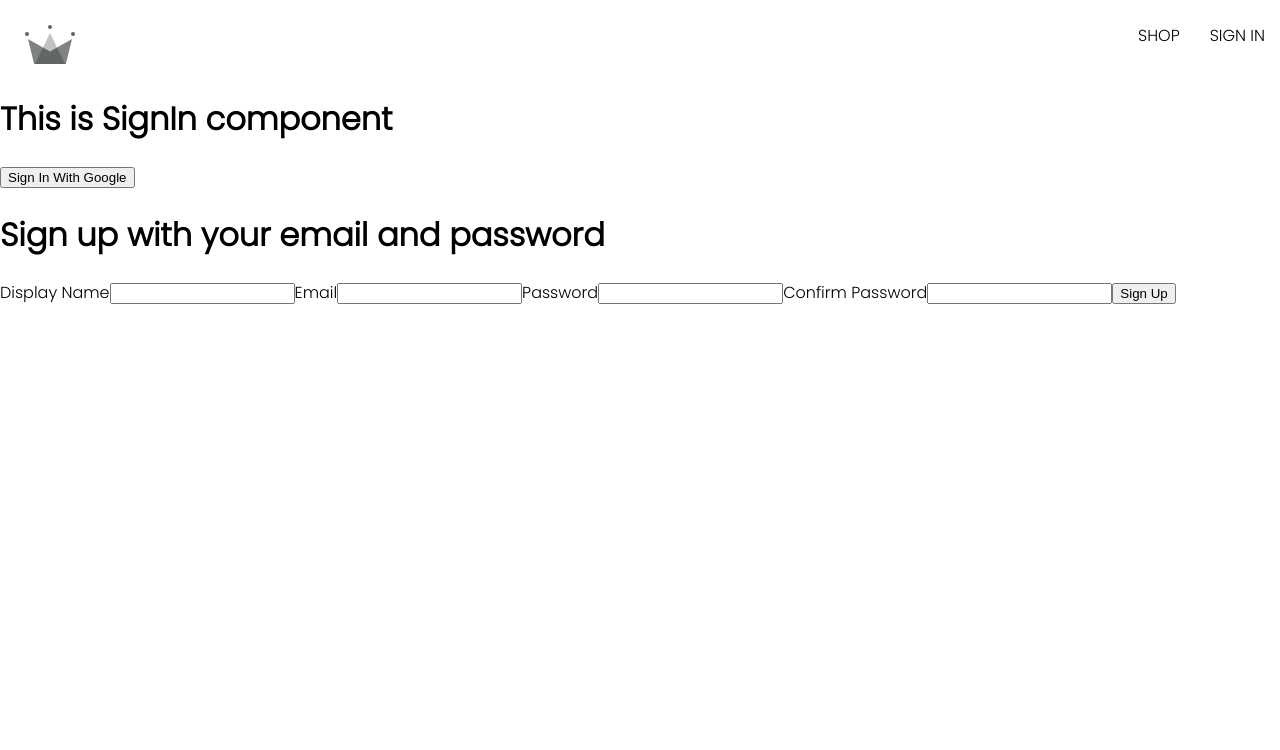
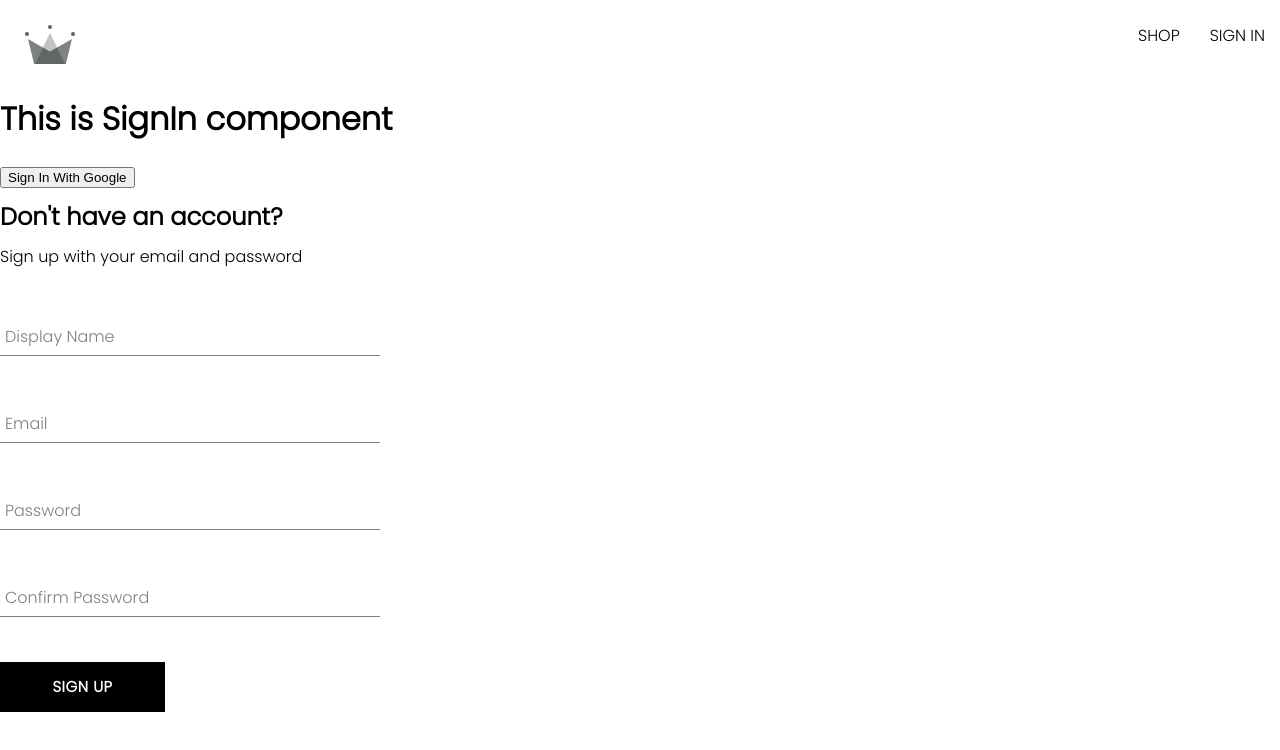
Before and after one commit to codeaamirkalimi/react-ecommerce-turing.com, a React (Create React App) app: page /sign-in in a window 1280 px wide. Shown: the top 750 px of the page. Built offline with nearby package versions, Linux system fonts and the light colour scheme.

Commit message:
feature: input and button component created

```diff
--- /dev/null
+++ b/src/components/Button/Button.component.jsx
@@ -0,0 +1,20 @@
+import "./Button.style.scss";
+
+const BUTTON_TYPES = {
+  google: "google-sign-in",
+  inverted: "inverted",
+};
+
+const ButtonComponent = (props) => {
+  const { children, buttonType, ...otherProps } = props;
+  return (
+    <button
+      className={`button-container ${BUTTON_TYPES[buttonType]}`}
+      {...otherProps}
+    >
+      {children}
+    </button>
+  );
+};
+
+export default ButtonComponent;
--- /dev/null
+++ b/src/components/Button/Button.style.scss
@@ -0,0 +1,46 @@
+.button-container {
+  min-width: 165px;
+  width: auto;
+  height: 50px;
+  letter-spacing: 0.5px;
+  line-height: 50px;
+  padding: 0 35px 0 35px;
+  font-size: 15px;
+  background-color: black;
+  color: white;
+  text-transform: uppercase;
+  font-family: 'Poppins', sans-serif;
+  font-weight: bolder;
+  border: none;
+  cursor: pointer;
+  display: flex;
+  justify-content: center;
+
+  &:hover {
+    background-color: white;
+    color: black;
+    border: 1px solid black;
+  }
+
+  &.google-sign-in {
+    background-color: #4285f4;
+    color: white;
+
+    &:hover {
+      background-color: #357ae8;
+      border: none;
+    }
+  }
+
+  &.inverted {
+    background-color: white;
+    color: black;
+    border: 1px solid black;
+
+    &:hover {
+      background-color: black;
+      color: white;
+      border: none;
+    }
+  }
+}
--- /dev/null
+++ b/src/components/FormInput/FormInput.component.jsx
@@ -0,0 +1,20 @@
+import React from "react";
+import "./FormInput.style.scss";
+
+const FormInputComponent = (props) => {
+  const { label, ...otherProps } = props;
+  return (
+    <div className="group">
+      <input {...otherProps} className="form-input" />
+      <label
+        className={`${
+          otherProps.value.length ? "shrink" : ""
+        } form-input-label`}
+      >
+        {label}
+      </label>
+    </div>
+  );
+};
+
+export default FormInputComponent;
--- /dev/null
+++ b/src/components/FormInput/FormInput.style.scss
@@ -0,0 +1,53 @@
+$sub-color: grey;
+$main-color: black;
+
+@mixin shrinkLabel {
+    top: -14px;
+    font-size: 12px;
+    color: $main-color;
+}
+
+.group {
+    position: relative;
+    margin: 45px 0;
+
+.form-input {
+    background: white none;
+    color: $sub-color;
+    font-size: 18px;
+    padding: 10px 10px 10px 5px;
+    display: block;
+    width: 100%;
+    border: none;
+    border-radius: 0;
+    border-bottom: 1px solid $sub-color;
+    margin: 25px 0;
+
+&:focus {
+     outline: none;
+ }
+
+&:focus ~ .form-input-label {
+     @include shrinkLabel();
+ }
+}
+
+input[type='password'] {
+    letter-spacing: 0.3em;
+}
+
+.form-input-label {
+    color: $sub-color;
+    font-size: 16px;
+    font-weight: normal;
+    position: absolute;
+    pointer-events: none;
+    left: 5px;
+    top: 10px;
+    transition: 300ms ease all;
+
+&.shrink {
+     @include shrinkLabel();
+ }
+}
+}
--- a/src/routes/Authentication/Signup.component.jsx
+++ b/src/routes/Authentication/Signup.component.jsx
@@ -3,6 +3,9 @@
   createAuthUserWithEmailAndPassword,
   createUserDocumentFromAuth,
 } from "../../utils/firebase.utils";
+import FormInputComponent from "../../components/FormInput/FormInput.component";
+import ButtonComponent from "../../components/Button/Button.component";
+import "./Signup.style.scss";
 
 const defaultFormFields = {
   displayName: "",
@@ -48,42 +51,43 @@
   };
 
   return (
-    <div>
-      <h1>Sign up with your email and password</h1>
+    <div className="sign-up-container">
+      <h2>Don't have an account?</h2>
+      <span>Sign up with your email and password</span>
       <form onSubmit={formSubmitHandler}>
-        <label>Display Name</label>
-        <input
+        <FormInputComponent
+          label="Display Name"
           type="text"
           required
           onChange={inputFieldChangeHandler}
           name="displayName"
           value={displayName}
         />
-        <label>Email</label>
-        <input
+        <FormInputComponent
+          label="Email"
           type="email"
           required
           onChange={inputFieldChangeHandler}
           name="email"
           value={email}
         />
-        <label>Password</label>
-        <input
+        <FormInputComponent
+          label="Password"
           type="password"
           required
           onChange={inputFieldChangeHandler}
           name="password"
           value={password}
         />
-        <label>Confirm Password</label>
-        <input
+        <FormInputComponent
+          label="Confirm Password"
           type="password"
           required
           onChange={inputFieldChangeHandler}
           name="confirmPassword"
           value={confirmPassword}
         />
-        <button type="submit">Sign Up</button>
+        <ButtonComponent type="submit">Sign Up</ButtonComponent>
       </form>
     </div>
   );
--- /dev/null
+++ b/src/routes/Authentication/Signup.style.scss
@@ -0,0 +1,9 @@
+.sign-up-container {
+  display: flex;
+  flex-direction: column;
+  width: 380px;
+
+  h2 {
+    margin: 10px 0;
+  }
+}
```
